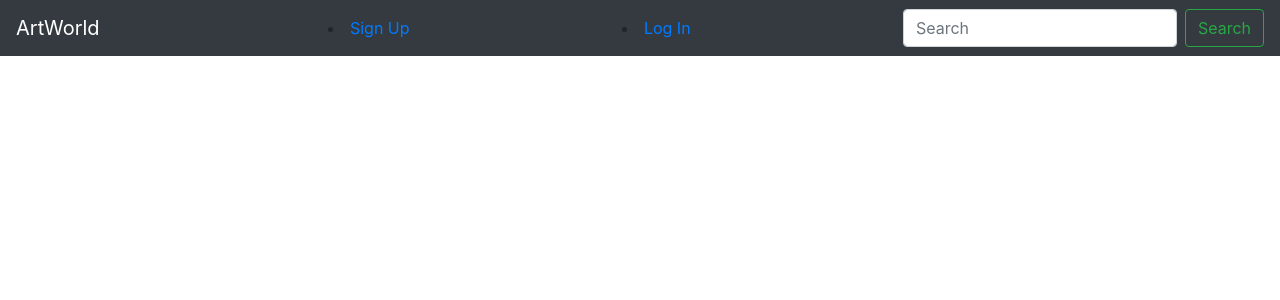
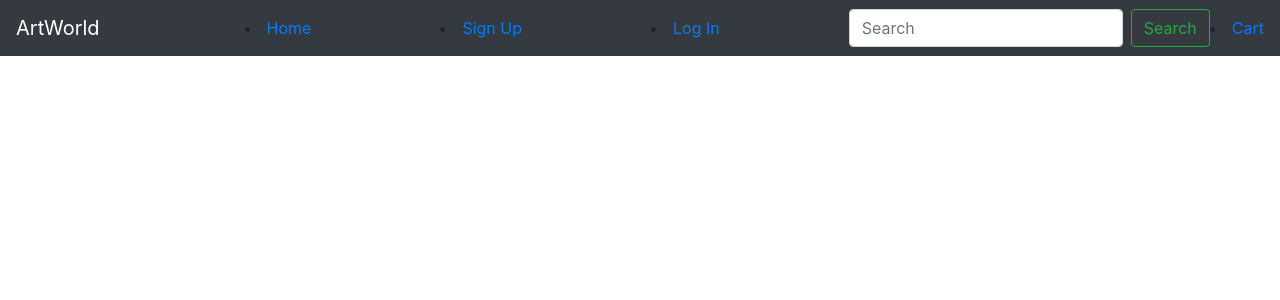
Before and after one commit to aditiohri/artworld, a Django app: page / in a window 1280 px wide. Shown: the top 300 px of the page. Run offline with Django 3.2, Linux system fonts and the light colour scheme; data that the repository does not hold is empty; some libraries are stand-ins or nearby versions.

Commit message:
update nav bar with home and cart buttons

```diff
--- a/artworld/main_app/templates/base.html
+++ b/artworld/main_app/templates/base.html
@@ -2,19 +2,23 @@
 
 <!DOCTYPE html>
 <html lang="en">
-
   <head>
     <meta charset="UTF-8" />
     <meta name="viewport" content="width=device-width, initial-scale=1.0" />
     <meta http-equiv="X-UA-Compatible" content="ie=edge" />
     <title>Artworld</title>
-  <link rel="stylesheet" href="https://stackpath.bootstrapcdn.com/bootstrap/4.4.1/css/bootstrap.min.css"
-    integrity="sha384-Vkoo8x4CGsO3+Hhxv8T/Q5PaXtkKtu6ug5TOeNV6gBiFeWPGFN9MuhOf23Q9Ifjh" crossorigin="anonymous" />
+    <link
+      rel="stylesheet"
+      href="https://stackpath.bootstrapcdn.com/bootstrap/4.4.1/css/bootstrap.min.css"
+      integrity="sha384-Vkoo8x4CGsO3+Hhxv8T/Q5PaXtkKtu6ug5TOeNV6gBiFeWPGFN9MuhOf23Q9Ifjh"
+      crossorigin="anonymous"
+    />
   </head>
 
   <body>
     <nav class="navbar navbar-dark bg-dark">
       <a class="navbar-brand">ArtWorld</a>
+      <li><a href="{% url 'index' %}">Home</a></li>
       {% if user.is_authenticated %}
       <li><a href="{% url 'logout' %}">Log Out</a></li>
       {% else %}
@@ -22,13 +26,18 @@
       <li><a href="{% url 'login' %}">Log In</a></li>
       {% endif %}
       <form class="form-inline">
-      <input class="form-control mr-sm-2" type="search" placeholder="Search" aria-label="Search" />
+        <input
+          class="form-control mr-sm-2"
+          type="search"
+          placeholder="Search"
+          aria-label="Search"
+        />
         <button class="btn btn-outline-success my-2 my-sm-0" type="submit">
           Search
         </button>
+        <li><a href="...">Cart</a></li>
       </form>
     </nav>
     {% block content %} {% endblock %}
   </body>
-
 </html>
```
Lines whose indentation alone changed are shown as unchanged.
